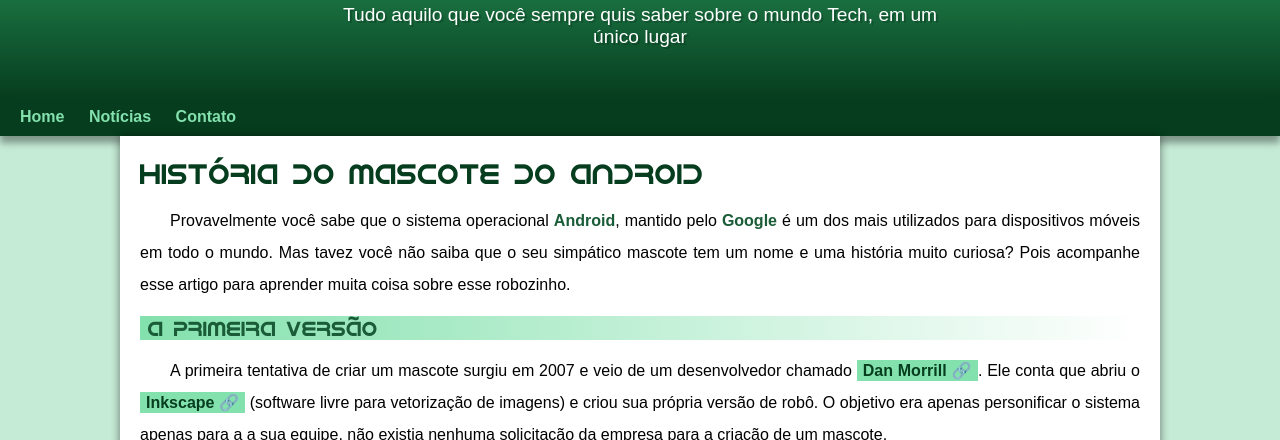
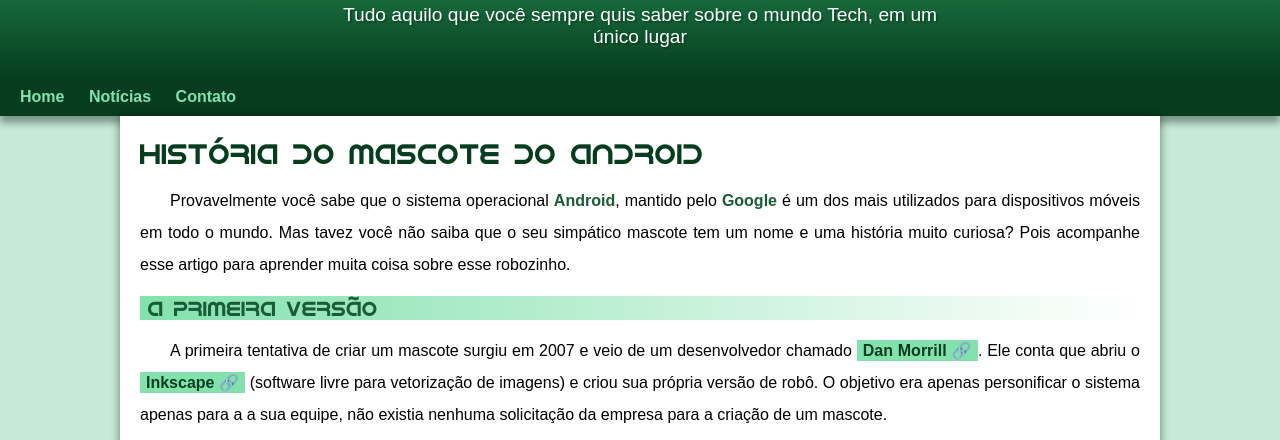
Before and after one commit to MarcelusDuarte/projeto-android, a plain HTML site: page index.html in a window 1280 px wide. Shown: the part 113-553 px from the top of the page. Drawn offline with Linux system fonts and the light colour scheme.

Commit message:
Update style.css

```diff
--- a/estilos/style.css
+++ b/estilos/style.css
@@ -68,7 +68,7 @@
     padding-right: 10px;
     padding-left: 10px;
     margin: auto;
-    padding-bottom: 50px; /* alterado de margin para padding para resolver problema de responsividade em celulares de tela pequena */
+    padding-bottom: 30px; /* alterado de margin para padding para resolver problema de responsividade em celulares de tela pequena */
     color: white;
     text-shadow: 2px 2px 0px rgba(0, 0, 0, 0.195);
 }
```
